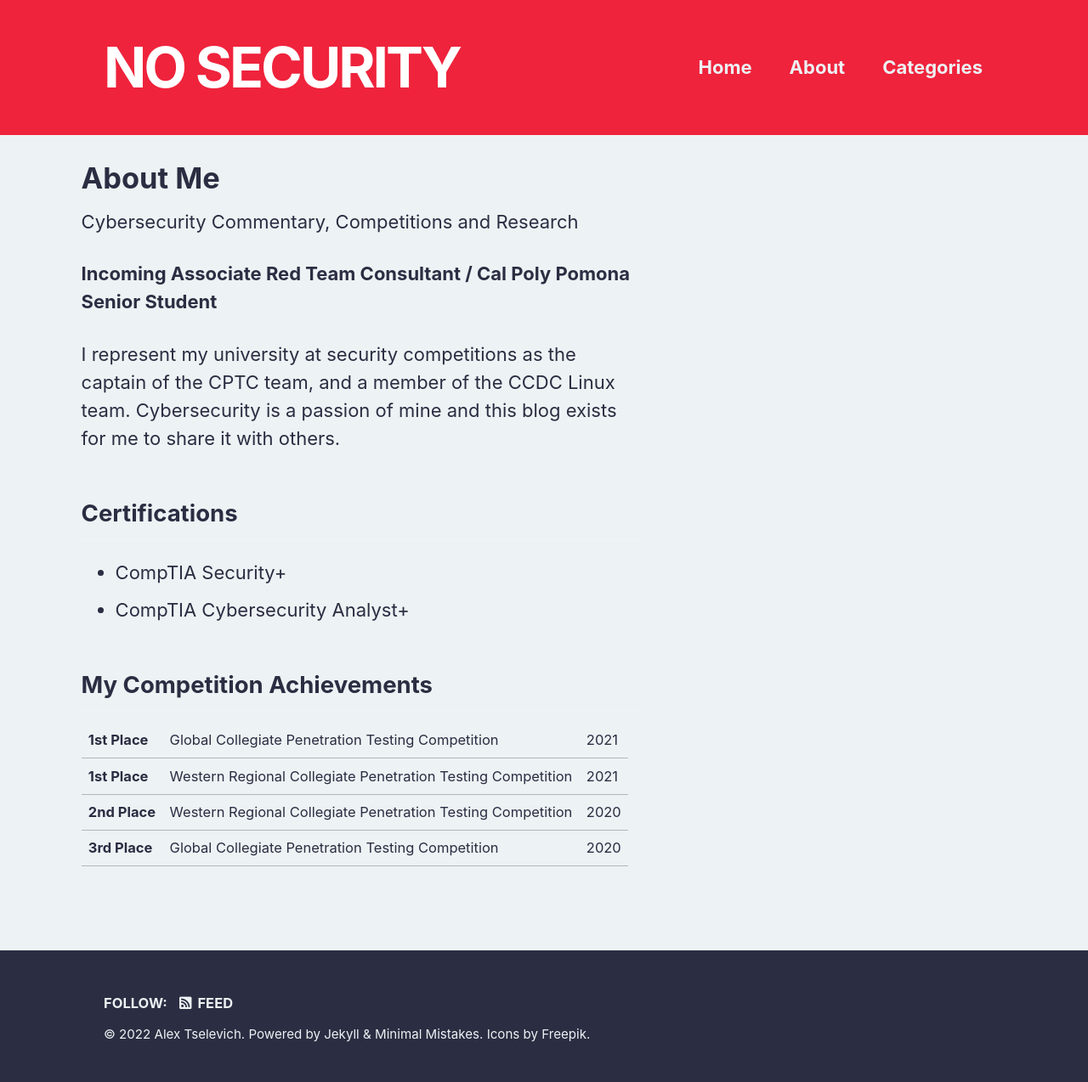
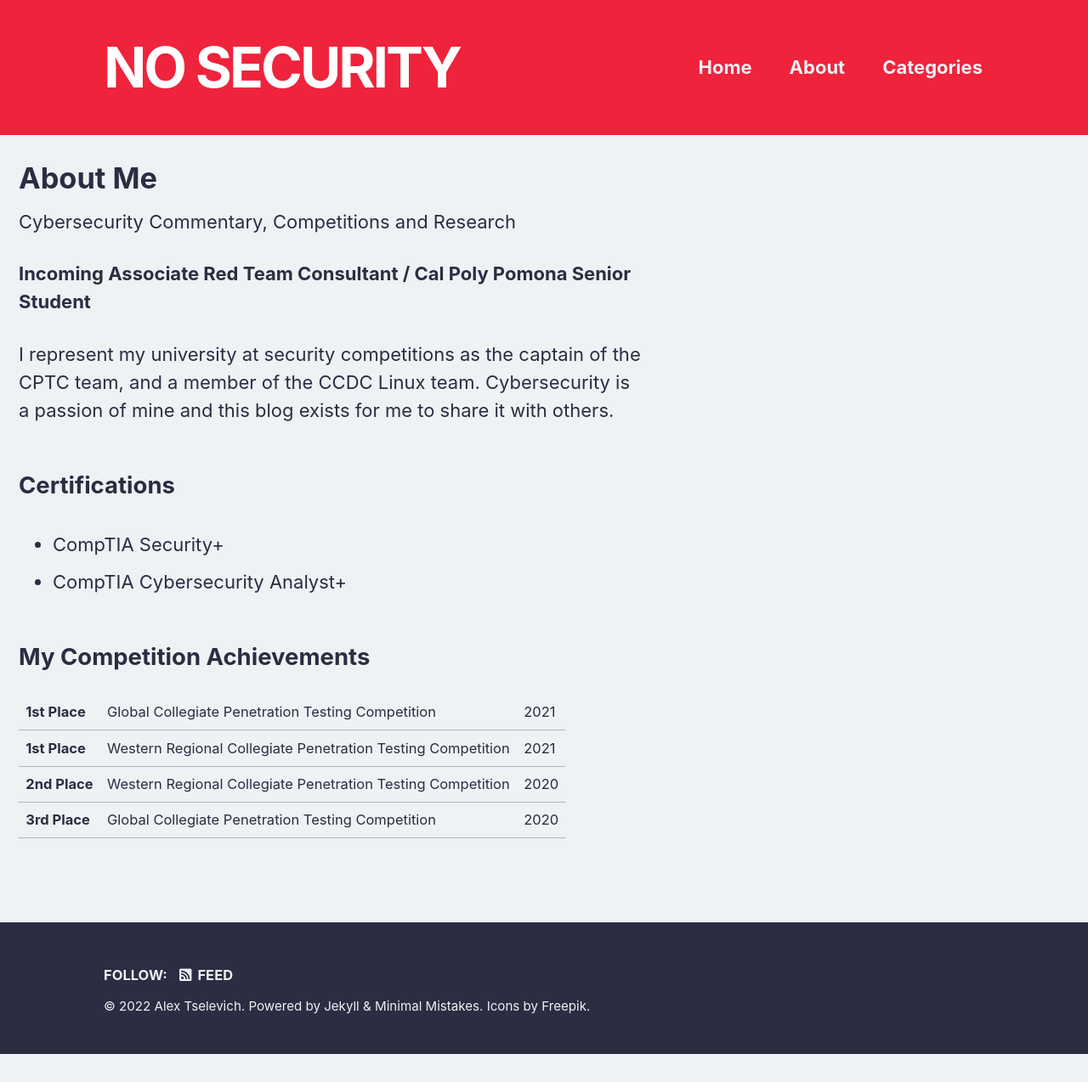
Before and after one commit to nos3curity/MM-Website, a Jekyll site: the page built from about.md, in a window 1280 px wide. Shown: the whole page at 85% size. Built offline with Jekyll 4.4.1, drawn with Linux system fonts in a browser that asks for light colours; cached includes are drawn as plain includes; after the commit the page ends 1241 px from its top, so only the background shows below that.

Commit message:
about align

```diff
--- a/_layouts/about.html
+++ b/_layouts/about.html
@@ -17,13 +17,13 @@ layout: default
 <div id="main" role="main">
   {% include sidebar.html %}
 
-  <article class="page h-entry" itemscope itemtype="https://schema.org/CreativeWork">
+  <article class="page h-entry about_wrap" itemscope itemtype="https://schema.org/CreativeWork">
     {% if page.title %}<meta itemprop="headline" content="{{ page.title | markdownify | strip_html | strip_newlines | escape_once }}">{% endif %}
     {% if page.excerpt %}<meta itemprop="description" content="{{ page.excerpt | markdownify | strip_html | strip_newlines | escape_once }}">{% endif %}
     {% if page.date %}<meta itemprop="datePublished" content="{{ page.date | date_to_xmlschema }}">{% endif %}
     {% if page.last_modified_at %}<meta itemprop="dateModified" content="{{ page.last_modified_at | date_to_xmlschema }}">{% endif %}
 
-    <div class="about_wrap">
+    <div>
       {% unless page.header.overlay_color or page.header.overlay_image %}
         <header>
           {% if page.title %}<h1 id="page-title" class="page__title p-name" itemprop="headline">
```
